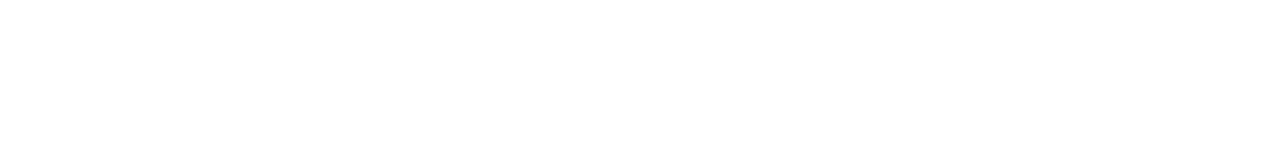
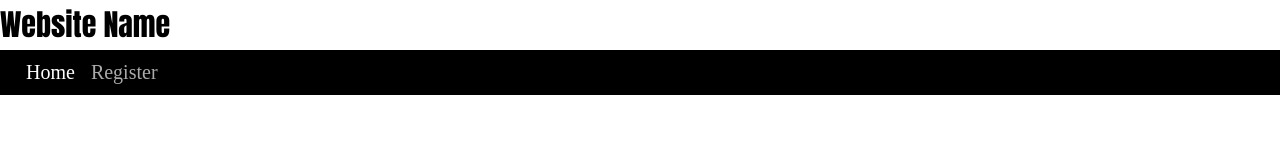
Before and after one commit to 333daz/RegistrationWebpage, a plain HTML site: page HTML/index.html in a window 1280 px wide. Drawn offline with Linux system fonts and the light colour scheme; files that its build step writes are made by us from their sources.

```diff
--- a/Assets/CSS/Home.css
+++ b/Assets/CSS/Home.css
@@ -0,0 +1,41 @@
+header {
+	font-family: Impact;
+	font-size: 30px;
+	font-style: normal;
+	font-variant: normal;
+	font-weight: bold;
+	line-height: 50.4px;
+}
+
+nav {
+	padding-left: 20px;
+	padding-top: 10px;
+	padding-bottom: 10px;
+	background-color: black;
+
+}
+
+.navButtons {
+	left: 100px;
+	background-color: transparent;
+	border: 0px;
+	font-size: 20px;
+	color: #ABABAB;
+	outline: 0px;
+	font-family: Copperplate;
+}
+
+.navButtons:hover {
+	color: white;
+}
+
+#bodyDiv {
+
+	height: 1000px;
+	width: 100%;
+	background-color: ye
+}
+
+body {
+	margin: 0px;
+}
--- a/HTML/index.html
+++ b/HTML/index.html
@@ -1,9 +1,23 @@
 <!DOCTYPE html>
 <html>
 <head>
-	<title></title>
+	<title>Home</title>
+	<link rel="stylesheet" type="text/css" href="/RegistrationForm/Assets/CSS/Home.css">
+	<script src="Javascript/index.js"></script>
 </head>
+
+<header>
+	Website Name
+</header>
+
+<nav>
+
+	<button class="navButtons" style="color: white;">Home</button>
+	<button class="navButtons">Register</button>
+
+</nav>
+
 <body>
-
+	<img src="">
 </body>
 </html>
```
Also changed, not shown: README.txt (deleted).
